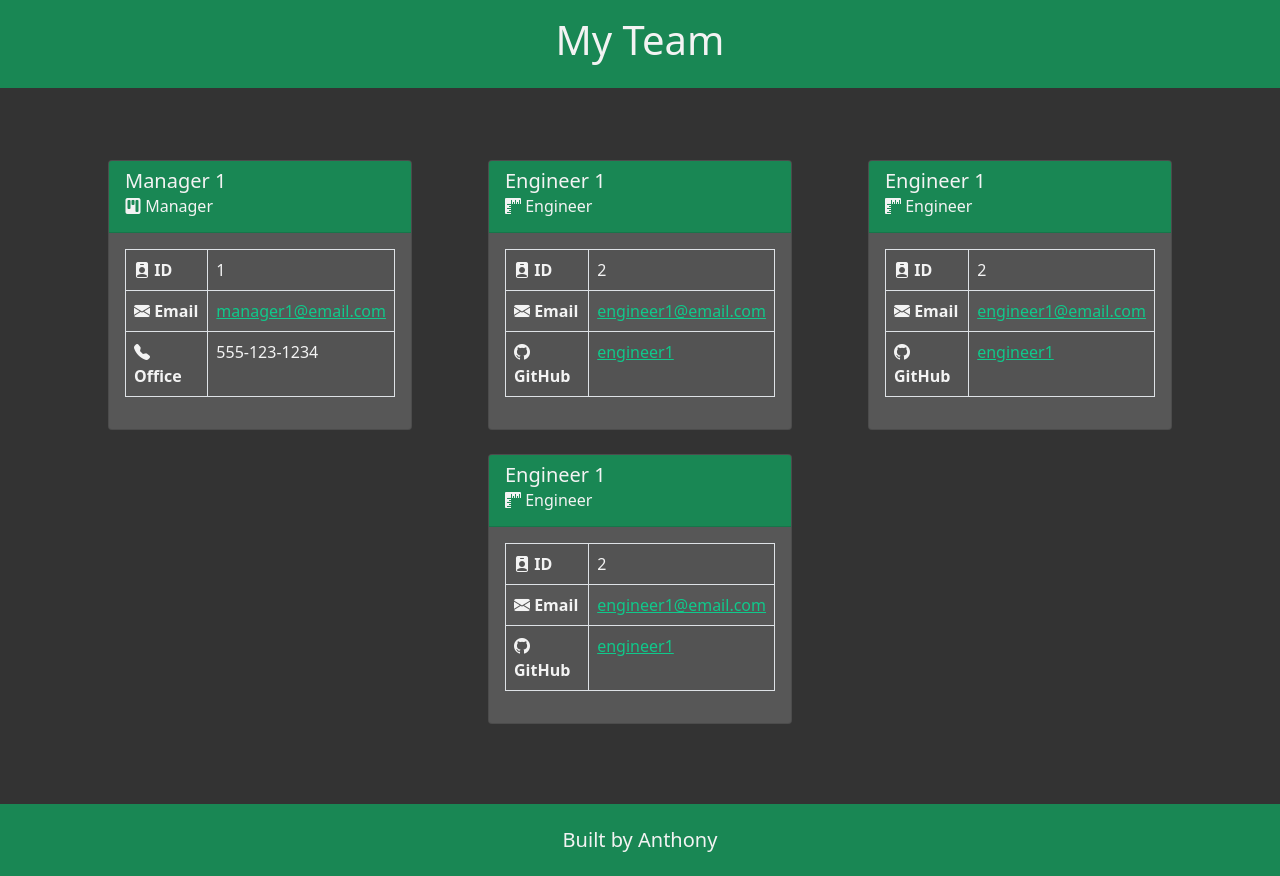
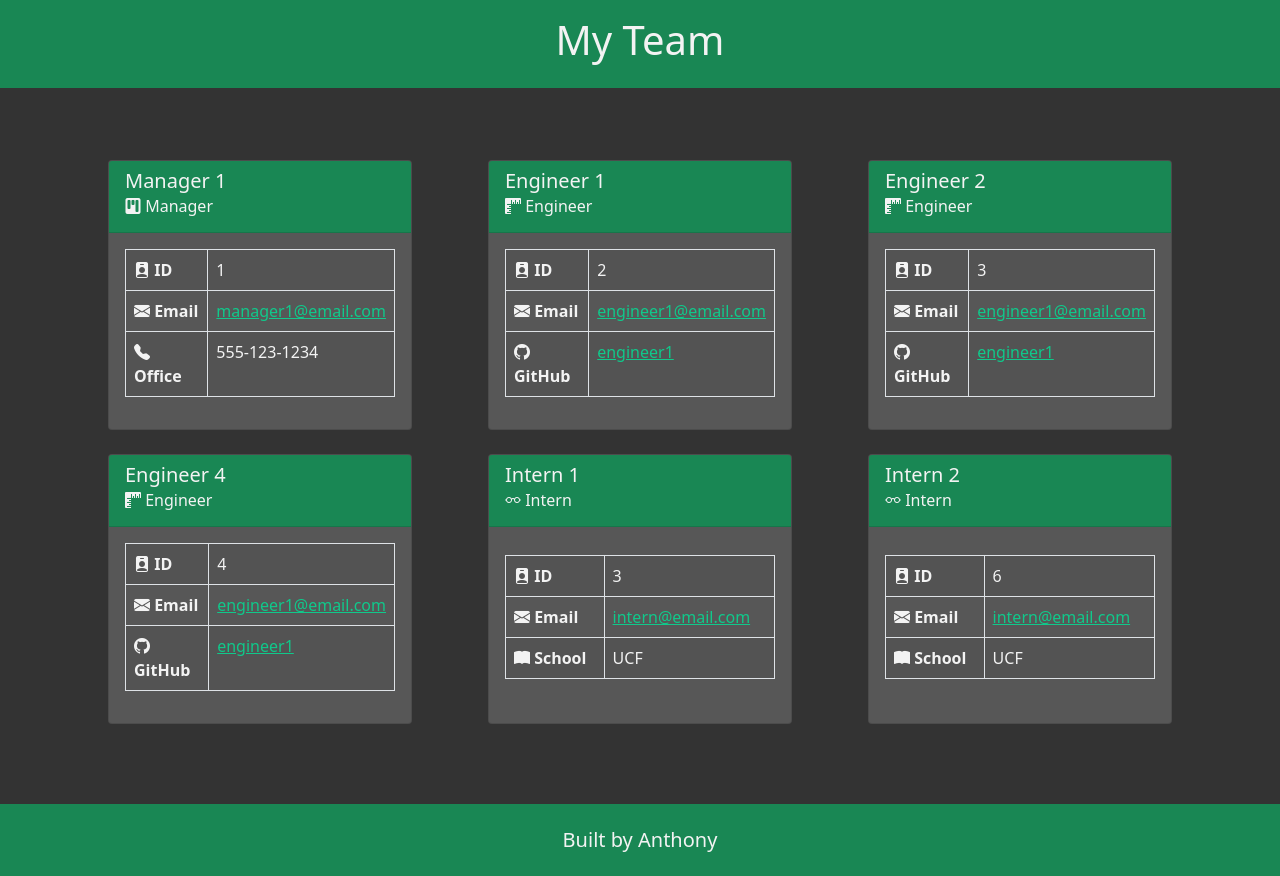
Before and after one commit to AnthonyGress/Team-generator, a website: page dist/index.html in a window 1280 px wide. Drawn offline with nearby package versions, Linux system fonts and the light colour scheme.

Commit message:
upload sample html/css for demo

```diff
--- a/dist/index.html
+++ b/dist/index.html
@@ -76,7 +76,7 @@
       </div> <div class="col mt-4 d-flex justify-content-center">
         <div class="card h-100" style="width: 19rem">
           <div class="card-header bg-success">
-            <h5 class="card-title">Engineer 1</h5>
+            <h5 class="card-title">Engineer 2</h5>
             <h6 class="card-subtitle mb-2"><i class="bi bi-rulers"></i> Engineer</h6>
           </div>
           <div class="card-body d-flex align-items-center">
@@ -85,7 +85,7 @@
               <table class="table table-striped table-bordered">
                 <tr>
                   <th scope="col"><i class="bi bi-person-badge-fill"></i> ID</th>
-                  <td>2</td>
+                  <td>3</td>
                 </tr>
                 <tr>
                   <th scope="col"><i class="bi bi-envelope-fill"></i> Email</th>
@@ -102,7 +102,7 @@
       </div> <div class="col mt-4 d-flex justify-content-center">
         <div class="card h-100" style="width: 19rem">
           <div class="card-header bg-success">
-            <h5 class="card-title">Engineer 1</h5>
+            <h5 class="card-title">Engineer 4</h5>
             <h6 class="card-subtitle mb-2"><i class="bi bi-rulers"></i> Engineer</h6>
           </div>
           <div class="card-body d-flex align-items-center">
@@ -111,7 +111,7 @@
               <table class="table table-striped table-bordered">
                 <tr>
                   <th scope="col"><i class="bi bi-person-badge-fill"></i> ID</th>
-                  <td>2</td>
+                  <td>4</td>
                 </tr>
                 <tr>
                   <th scope="col"><i class="bi bi-envelope-fill"></i> Email</th>
@@ -125,6 +125,58 @@
             </p>
           </div>
         </div>
+      </div> <div class="col mt-4 d-flex justify-content-center">
+        <div class="card h-100" style="width: 19rem">
+          <div class="card-header bg-success">
+            <h5 class="card-title">Intern 1</h5>
+            <h6 class="card-subtitle mb-2"><i class="bi bi-eyeglasses"></i> Intern</h6>
+          </div>
+          <div class="card-body d-flex align-items-center">
+
+            <p class="card-text">
+              <table class="table table-striped table-bordered">
+                <tr>
+                  <th scope="col"><i class="bi bi-person-badge-fill"></i> ID</th>
+                  <td>3</td>
+                </tr>
+                <tr>
+                  <th scope="col"><i class="bi bi-envelope-fill"></i> Email</th>
+                  <td><a href="mailto:intern@email.com">intern@email.com</a></td>
+                </tr>
+                <tr>
+                  <th scope="col"><i class="bi bi-book-fill"></i> School</th>
+                  <td>UCF</td>
+                </tr>
+              </table>
+            </p>
+          </div>
+        </div>
+      </div> <div class="col mt-4 d-flex justify-content-center">
+        <div class="card h-100" style="width: 19rem">
+          <div class="card-header bg-success">
+            <h5 class="card-title">Intern 2</h5>
+            <h6 class="card-subtitle mb-2"><i class="bi bi-eyeglasses"></i> Intern</h6>
+          </div>
+          <div class="card-body d-flex align-items-center">
+
+            <p class="card-text">
+              <table class="table table-striped table-bordered">
+                <tr>
+                  <th scope="col"><i class="bi bi-person-badge-fill"></i> ID</th>
+                  <td>6</td>
+                </tr>
+                <tr>
+                  <th scope="col"><i class="bi bi-envelope-fill"></i> Email</th>
+                  <td><a href="mailto:intern@email.com">intern@email.com</a></td>
+                </tr>
+                <tr>
+                  <th scope="col"><i class="bi bi-book-fill"></i> School</th>
+                  <td>UCF</td>
+                </tr>
+              </table>
+            </p>
+          </div>
+        </div>
       </div>
       </div>
     </main>
```
